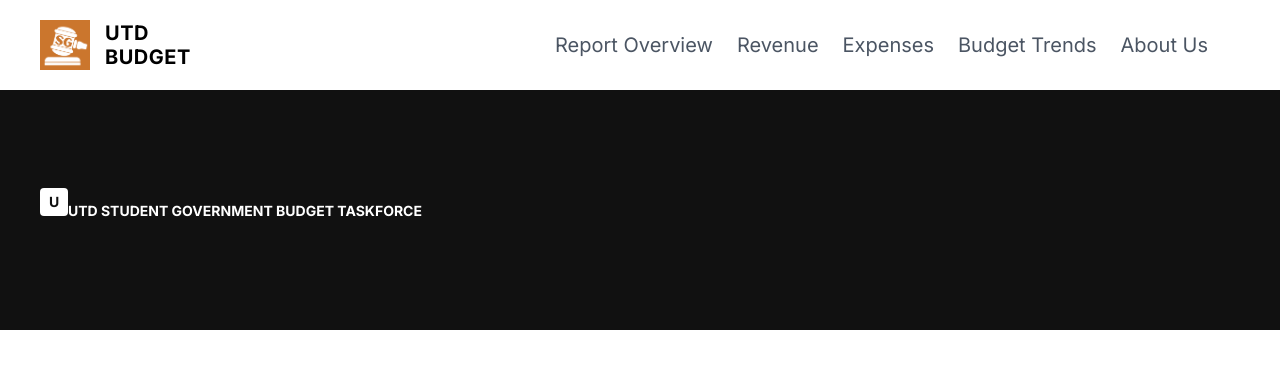
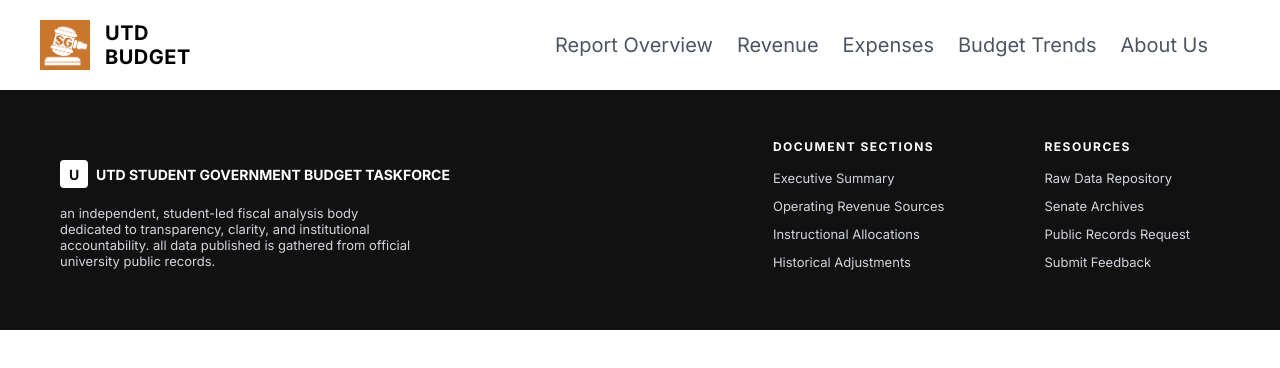
Before and after one commit to andrewtruong792/Student-Government-Budget-Breakdown-Fiscal-Year-2027, a React (Vite) app: page / in a window 1280 px wide. Shown: the top 368 px of the page. Built offline with nearby package versions, Linux system fonts and the light colour scheme.

Commit message:
footer implemented
still doesn't have links for references

```diff
--- a/src/components/Footer.css
+++ b/src/components/Footer.css
@@ -8,8 +8,7 @@
 }
 .content {
     justify-content: space-between;
-    padding-left: 40px;
-    padding-right: 40px;
+    padding-left: 60px;
 }
 .description {
     color: #D1D5DB;
@@ -19,6 +18,8 @@
     font-weight: 700;
     font-size: 14px;
     color: #FFFFFF;
+    align-items: center;
+    justify-content: center;
 }
 .badge {
     display: flex;
@@ -34,12 +35,55 @@
     align-items: center;
     justify-content: center;
 }
-
-.badge p {
+.descriptionHeader p {
+    padding-left: 8px;
+}
+.descriptionText {
+    display: flex;
+    font-size: 13px;
+    color: #D1D5DB;
+    padding-top: 8px;
+    max-width: 360px;
+}
+.references {
+    display: flex;
+    flex-direction: row;
+    padding-right: 90px;
+    font-size: 13px;
+    gap: 100px;
     align-items: center;
-    justify-content: center;
 }
-
-.references {
-
+.documentSections {
+    display: flex;
+    flex-direction: column;
 }
+.documentSections header {
+    font-weight: 700;
+    letter-spacing: 1.5px;
+    color: #FFFFFF;
+    font-size: 12px;
+    padding-bottom: 16px;
+}
+.documentSections section {
+    font-weight: 400;
+    display: flex;
+    color: #D1D5DB;
+    padding-bottom: 12px;
+}
+.resources {
+    display: flex;
+    flex-direction: column;
+}
+.resources header {
+    font-weight: 700;
+    letter-spacing: 1.5px;
+    color: #FFFFFF;
+    font-size: 12px;
+    padding-bottom: 16px;
+}
+.resources section {
+    font-weight: 400;
+    display: flex;
+    color: #D1D5DB;
+    padding-bottom: 12px;
+}
--- a/src/components/Footer.jsx
+++ b/src/components/Footer.jsx
@@ -12,11 +12,39 @@ export default function Footer() {
                         </badge>
                         <p>UTD STUDENT GOVERNMENT BUDGET TASKFORCE</p>
                     </descriptionHeader>
+
+                    <descriptionText className="descriptionText">
+                        an independent, student-led fiscal analysis body dedicated to transparency, clarity, and institutional accountability. all data published is gathered from official university public records.
+                    </descriptionText>
                 </description>
-                <references className="references">
+            </content>
 
-                </references>
-            </content>
+            <references className="references">
+
+                <documentSections className="documentSections">
+
+                    <header>DOCUMENT SECTIONS</header>
+
+                    <section>Executive Summary</section>
+                    <section>Operating Revenue Sources</section>
+                    <section>Instructional Allocations</section>
+                    <section>Historical Adjustments</section>
+
+                </documentSections>
+
+                <resources className="resources">
+
+                    <header>RESOURCES</header>
+
+                    <section>Raw Data Repository</section>
+                    <section>Senate Archives</section>
+                    <section>Public Records Request</section>
+                    <section>Submit Feedback</section>
+
+                </resources>
+
+            </references>
+
         </footer>
     );
 }
```
